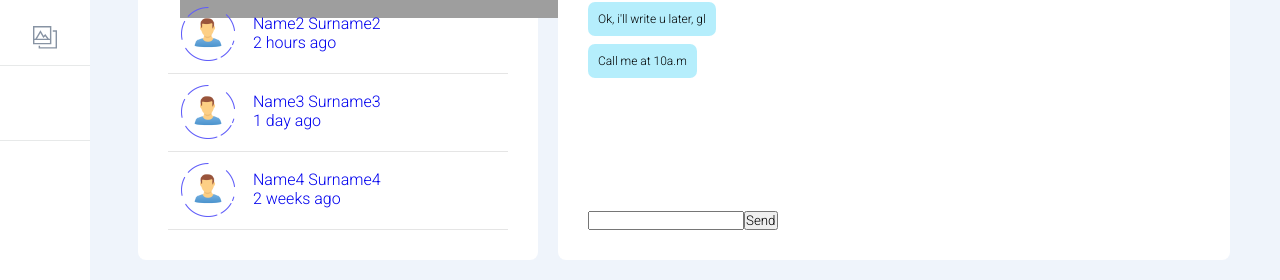
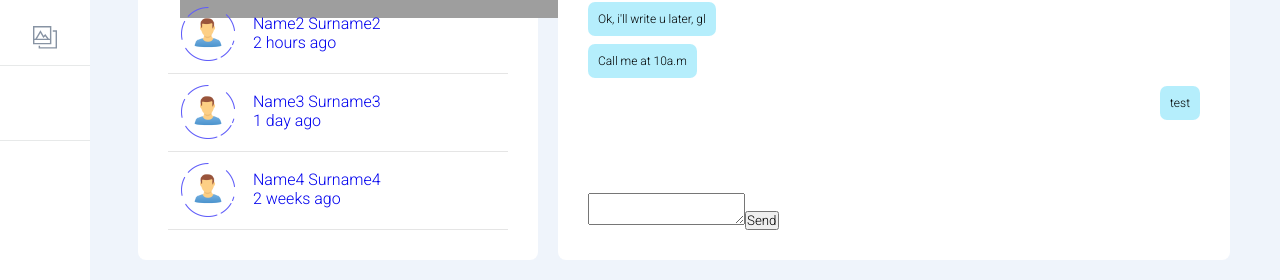
Before and after one commit to boberskyi/social-network, a React (Create React App) app: page /dialogs/8c779583-368d-11ee-ac42-8178fd7b9544 in a window 1280 px wide. Shown: the part 473-753 px from the top of the page. Built offline with nearby package versions, Linux system fonts and the light colour scheme; some icons are missing.

Commit message:
Add msg function

```diff
--- a/src/App.tsx
+++ b/src/App.tsx
@@ -4,6 +4,7 @@ import {NavigationLeft} from "./components/NavigationLeft/NavigationLeft";
 import {MainBlock} from "./components/MainBlock/MainBlock";
 import {BrowserRouter} from "react-router-dom";
 import {stateType} from "./redux/state";
+import {addMessage} from "./redux/state";
 
 type AppType = {
     state: stateType
@@ -13,7 +14,7 @@ const App:React.FC<AppType> = ({state}) => {
         <BrowserRouter>
             <div className="App">
                 <NavigationLeft/>
-                <MainBlock posts={state.posts} dialogsPage={state.dialogsPage}/>
+                <MainBlock posts={state.posts} dialogsPage={state.dialogsPage} addMessage={(newText) => addMessage(newText)}/>
             </div>
         </BrowserRouter>
     );
--- a/src/components/MainBlock/Dialogs/Dialogs.tsx
+++ b/src/components/MainBlock/Dialogs/Dialogs.tsx
@@ -6,9 +6,10 @@ import {MsgSendBox} from "./MsgSendBox/MsgSendBox";
 import {dialogsType} from "../../../redux/state";
 
 type DialogsType = {
-    dialogs: dialogsType[]
+    dialogs: dialogsType[],
+    addMessage: (newText:string) => void
 }
-export const Dialogs:React.FC<DialogsType> = ({dialogs}) => {
+export const Dialogs:React.FC<DialogsType> = ({dialogs, addMessage}) => {
     return (
         <StyledDialogs>
             <StyledDialogsFriends>
@@ -25,7 +26,7 @@ export const Dialogs:React.FC<DialogsType> = ({dialogs}) => {
 
             <StyledDialogsMsgs>
                 <Outlet />
-                <MsgSendBox />
+                <MsgSendBox addMessage={(newText) => addMessage(newText)} />
             </StyledDialogsMsgs>
         </StyledDialogs>
     );
--- a/src/components/MainBlock/Dialogs/MsgSendBox/MsgSendBox.tsx
+++ b/src/components/MainBlock/Dialogs/MsgSendBox/MsgSendBox.tsx
@@ -1,11 +1,20 @@
-import React from 'react';
-import styled from "styled-components";
+import React, {createRef, RefObject} from 'react';
+import styled from 'styled-components';
 
-export const MsgSendBox = () => {
+type MsgSendBoxType = {
+    addMessage: (newText:string) => void
+}
+export const MsgSendBox:React.FC<MsgSendBoxType> = ({addMessage}) => {
+    const msgInput: RefObject<HTMLTextAreaElement> = createRef();
+
+    const onBtnSendClick = () => {
+        msgInput.current && addMessage(msgInput.current.value)
+    }
+
     return (
         <StyledMsgSendBox>
-            <input type="text"/>
-            <button>Send</button>
+            <textarea ref={msgInput}></textarea>
+            <button onClick={onBtnSendClick}>Send</button>
         </StyledMsgSendBox>
     );
 };
--- a/src/components/MainBlock/MainBlock.tsx
+++ b/src/components/MainBlock/MainBlock.tsx
@@ -11,15 +11,16 @@ import {dialogsPageType, postsType} from "../../redux/state";
 type MainBlockType = {
     posts: postsType[],
     dialogsPage: dialogsPageType
+    addMessage: (newText:string) => void
 }
-export const MainBlock:React.FC<MainBlockType> = ({posts, dialogsPage}) => {
+export const MainBlock:React.FC<MainBlockType> = ({posts, dialogsPage, addMessage}) => {
     return (
         <StyledMainBlock>
             <Banner/>
             <StyledMainWrapper>
                 <Routes>
                     <Route path={"/"} element={<PostsFeed posts={posts}/>}/>
-                    <Route path={"/dialogs"} element={<Dialogs dialogs={dialogsPage.dialogs}/>}>
+                    <Route path={"/dialogs"} element={<Dialogs dialogs={dialogsPage.dialogs} addMessage={(newText) => addMessage(newText)} />}>
                         <Route path={":id"} element={<Messages messages={dialogsPage.messages}/>}/>
                     </Route>
                     <Route path={"/posts"} element={<PostsFeed posts={posts}/>}/>
--- a/src/index.tsx
+++ b/src/index.tsx
@@ -3,11 +3,13 @@ import ReactDOM from 'react-dom/client';
 import './index.css';
 import App from './App';
 import reportWebVitals from './reportWebVitals';
-import {state} from './redux/state';
+import {addMessage, state} from './redux/state';
 
 const root = ReactDOM.createRoot(
   document.getElementById('root') as HTMLElement
 );
+
+addMessage('test');
 root.render(
   <React.StrictMode>
     <App state={state} />
--- a/src/redux/state.ts
+++ b/src/redux/state.ts
@@ -45,3 +45,8 @@ export const state = {
         ]
     }
 }
+
+export const addMessage = (newText:string) => {
+    const newMsg = {id: v1(), sender: 'me', text: newText}
+    state.dialogsPage.messages.push(newMsg);
+}
```
